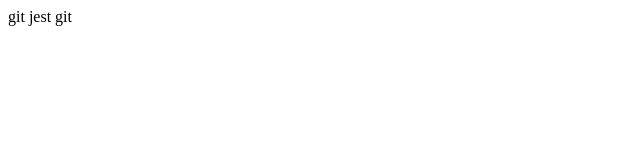
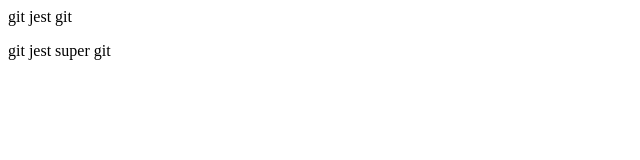
Before and after one commit to NataliaPaszkowska/gitjestgit, a plain HTML site: page index.html in a window 1280 px wide. Shown: the whole page, without its empty margins (0-640 px from the left). Drawn offline with Linux system fonts and the light colour scheme.

Commit message:
drugi-paragraf

```diff
--- a/index.html
+++ b/index.html
@@ -1 +1,2 @@
 <p> git jest git </p>
+<p> git jest super git </p>
```
